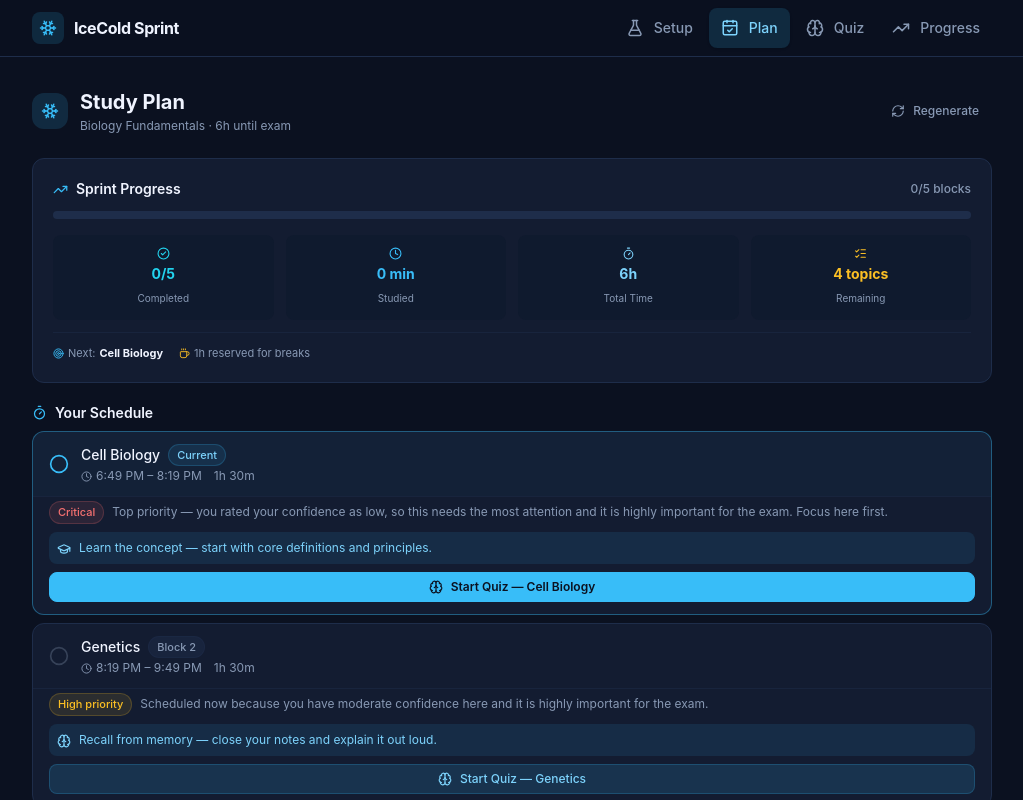
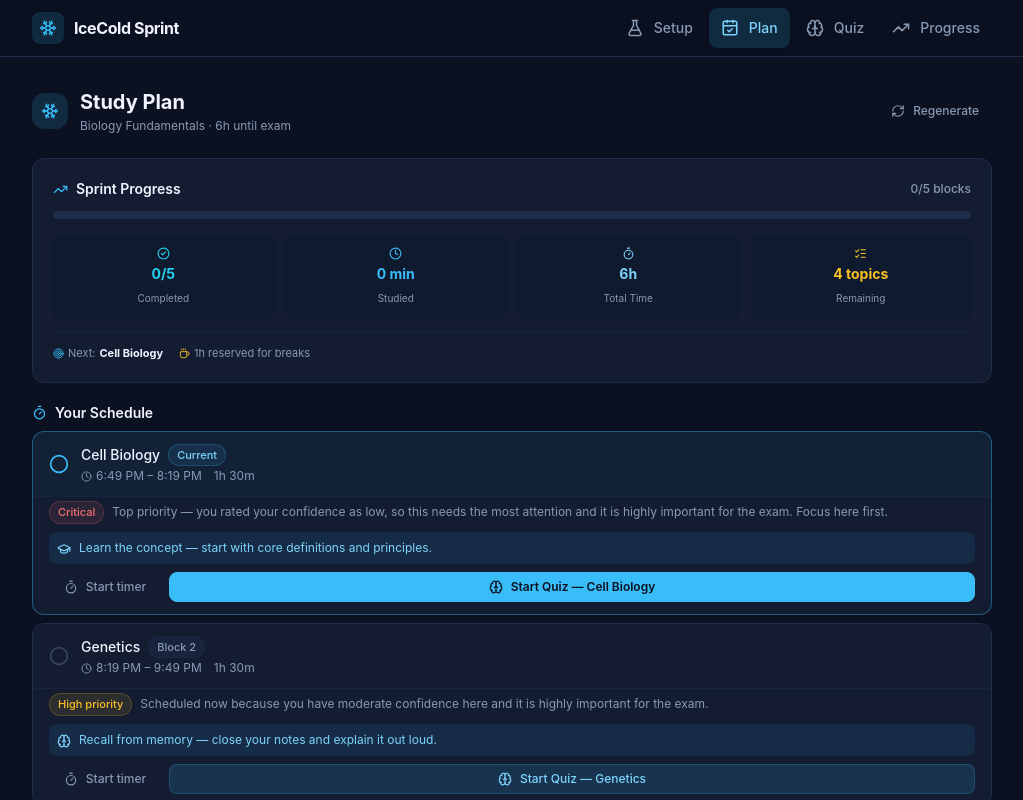
Before and after one commit to icecold009/lablab-hackathon-study-app, a React (Vite) app: page / in a window 1280 px wide. Both pictures are taken after a click on the button "Try Sample Sprint". Shown: the top 800 px of the page, without its empty margins (128-1151 px from the left). Built offline with nearby package versions, Linux system fonts and the light colour scheme.

Commit message:
feat: add resilient study timers and storage states

```diff
--- a/src/components/Layout.tsx
+++ b/src/components/Layout.tsx
@@ -1,3 +1,4 @@
+import { useEffect, useState } from 'react';
 import { NavLink, Outlet } from 'react-router-dom';
 import { FlaskConical, CalendarCheck, Brain, TrendingUp, Snowflake } from 'lucide-react';
 
@@ -14,7 +15,7 @@ function NavLinkItem({ to, label, icon: Icon }: { to: string; label: string; ico
       to={to}
       end={to === '/'}
       className={({ isActive }) =>
-        `flex items-center gap-2.5 rounded-lg px-3 py-2.5 text-sm font-medium transition-all duration-150 ${
+        `flex items-center gap-2.5 rounded-lg px-3 py-2.5 text-sm font-medium transition-[color,background-color,border-color,box-shadow,transform] duration-150 ${
           isActive
             ? 'bg-primary/15 text-primary-light shadow-sm'
             : 'text-muted hover:bg-hover hover:text-foreground'
@@ -28,6 +29,14 @@ function NavLinkItem({ to, label, icon: Icon }: { to: string; label: string; ico
 }
 
 export default function Layout() {
+  const [storageError, setStorageError] = useState(false);
+
+  useEffect(() => {
+    const handleStorageError = () => setStorageError(true);
+    window.addEventListener('icecold:storage-error', handleStorageError);
+    return () => window.removeEventListener('icecold:storage-error', handleStorageError);
+  }, []);
+
   return (
     <div className="flex min-h-screen bg-bg">
       {/* Top Navigation Bar */}
@@ -52,6 +61,12 @@ export default function Layout() {
       {/* Main Content Area */}
       <main className="flex-1 pt-14 pb-20 md:pb-8">
         <div className="max-w-5xl mx-auto px-4 sm:px-6 lg:px-8 py-5 md:py-8">
+          {storageError && (
+            <div role="status" aria-live="polite" className="mb-4 flex flex-wrap items-center justify-between gap-3 rounded-xl border border-warning/30 bg-warning/10 px-4 py-3 text-xs text-warning">
+              <span><strong>Browser storage is unavailable.</strong> Progress may not survive a refresh.</span>
+              <button type="button" className="font-semibold underline underline-offset-2" onClick={() => setStorageError(false)}>Dismiss</button>
+            </div>
+          )}
           <Outlet />
         </div>
       </main>
@@ -65,7 +80,7 @@ export default function Layout() {
               to={to}
               end={to === '/'}
               className={({ isActive }) =>
-                `flex flex-col items-center gap-0.5 px-3 py-1.5 rounded-md text-[10px] font-medium transition-all duration-150 min-w-0 ${
+                `flex flex-col items-center gap-0.5 px-3 py-1.5 rounded-md text-[10px] font-medium transition-[color,background-color,border-color,box-shadow,transform] duration-150 min-w-0 ${
                   isActive
                     ? 'text-primary-light'
                     : 'text-muted'
--- a/src/components/ui/Button.tsx
+++ b/src/components/ui/Button.tsx
@@ -43,7 +43,7 @@ export default function Button({
   return (
     <button
       disabled={disabled || loading}
-      className={`inline-flex items-center justify-center gap-2 transition-all duration-150 cursor-pointer active:scale-[0.97] disabled:opacity-40 disabled:cursor-not-allowed focus-visible:outline-2 focus-visible:outline-primary focus-visible:outline-offset-2 ${variantStyles[variant]} ${sizeStyles[size]} ${className}`}
+      className={`inline-flex items-center justify-center gap-2 transition-[transform,background-color,border-color,color,opacity] duration-150 cursor-pointer active:scale-[0.97] disabled:opacity-40 disabled:cursor-not-allowed focus-visible:outline-2 focus-visible:outline-primary focus-visible:outline-offset-2 ${variantStyles[variant]} ${sizeStyles[size]} ${className}`}
       {...props}
     >
       {loading ? (
--- a/src/hooks/useLocalStorage.ts
+++ b/src/hooks/useLocalStorage.ts
@@ -6,6 +6,7 @@ export function useLocalStorage<T>(key: string, initialValue: T): [T, (value: T
       const item = window.localStorage.getItem(key);
       return item ? (JSON.parse(item) as T) : initialValue;
     } catch {
+      window.dispatchEvent(new CustomEvent('icecold:storage-error', { detail: { key } }));
       return initialValue;
     }
   });
@@ -17,7 +18,7 @@ export function useLocalStorage<T>(key: string, initialValue: T): [T, (value: T
         try {
           window.localStorage.setItem(key, JSON.stringify(nextValue));
         } catch {
-          // quota exceeded or other storage error — silently fail
+          window.dispatchEvent(new CustomEvent('icecold:storage-error', { detail: { key } }));
         }
         return nextValue;
       });
--- a/src/index.css
+++ b/src/index.css
@@ -78,3 +78,19 @@ body {
   animation: shimmer 1.5s ease-in-out infinite;
   border-radius: 0.5rem;
 }
+
+@media (prefers-reduced-motion: reduce) {
+  .animate-fade-in,
+  .animate-slide-up,
+  .animate-slide-scale,
+  .animate-shimmer {
+    animation: none;
+  }
+
+  *,
+  *::before,
+  *::after {
+    scroll-behavior: auto !important;
+    transition-duration: 0.01ms !important;
+  }
+}
--- a/src/pages/StudyPlan.tsx
+++ b/src/pages/StudyPlan.tsx
@@ -6,7 +6,7 @@ import {
   Coffee, GraduationCap, PenTool, ArrowRight,
   TrendingUp, ListChecks,
 } from 'lucide-react';
-import type { QuizResult, SprintSetup, StudyPlan, TimeBlock } from '../types';
+import type { QuizResult, SprintSetup, StudyPlan, TimeBlock, TimerState } from '../types';
 import { useLocalStorage } from '../hooks/useLocalStorage';
 import { generatePlan, formatTime, formatDuration, getPlanSummary } from '../utils/planGenerator';
 import Button from '../components/ui/Button';
@@ -43,7 +43,21 @@ export default function StudyPlanPage() {
   const [setup] = useLocalStorage<SprintSetup | null>('icecold-setup', null);
   const [plan, setPlan] = useLocalStorage<StudyPlan | null>('icecold-plan', null);
   const [, setQuizResults] = useLocalStorage<QuizResult[]>('icecold-quiz-results', []);
+  const [timer, setTimer] = useLocalStorage<TimerState | null>('icecold-active-timer', null);
   const [showRegenerate, setShowRegenerate] = useState(false);
+
+  useEffect(() => {
+    if (!timer?.running) return;
+    const interval = window.setInterval(() => {
+      setTimer((current) => {
+        if (!current?.running) return current;
+        const elapsed = Math.max(1, Math.floor((Date.now() - current.updatedAt) / 1000));
+        const remainingSeconds = Math.max(0, current.remainingSeconds - elapsed);
+        return { ...current, remainingSeconds, running: remainingSeconds > 0, updatedAt: Date.now() };
+      });
+    }, 1000);
+    return () => window.clearInterval(interval);
+  }, [setTimer, timer?.running]);
 
   // Auto-generate plan when setup is ready but no plan exists yet
   useEffect(() => {
@@ -74,11 +88,24 @@ export default function StudyPlanPage() {
   };
 
   const handleStartQuiz = (block: TimeBlock) => {
+    try {
       localStorage.setItem('icecold-quiz-topic', JSON.stringify({
         topicId: block.topicId,
         topicName: block.topicName,
       }));
+    } catch {
+      window.dispatchEvent(new CustomEvent('icecold:storage-error', { detail: { key: 'icecold-quiz-topic' } }));
+      return;
+    }
     navigate('/quiz');
+  };
+
+  const toggleTimer = (block: TimeBlock) => {
+    if (timer?.blockId === block.id) {
+      setTimer({ ...timer, running: !timer.running, updatedAt: Date.now() });
+      return;
+    }
+    setTimer({ blockId: block.id, remainingSeconds: Math.max(60, Math.round(block.duration * 3600)), running: true, updatedAt: Date.now() });
   };
 
   const handleRegenerate = () => {
@@ -86,7 +113,12 @@ export default function StudyPlanPage() {
     const generated = generatePlan(setup);
     setPlan(generated);
     setQuizResults([]);
+    setTimer(null);
+    try {
       localStorage.removeItem('icecold-quiz-topic');
+    } catch {
+      window.dispatchEvent(new CustomEvent('icecold:storage-error', { detail: { key: 'icecold-quiz-topic' } }));
+    }
     setShowRegenerate(false);
   };
 
@@ -220,6 +252,8 @@ export default function StudyPlanPage() {
               index={index}
               onToggle={() => toggleBlock(block.id)}
               onStartQuiz={() => handleStartQuiz(block)}
+              timer={timer?.blockId === block.id ? timer : null}
+              onToggleTimer={() => toggleTimer(block)}
             />
           );
         })}
@@ -241,12 +275,16 @@ function TimeBlockCard({
   index,
   onToggle,
   onStartQuiz,
+  timer,
+  onToggleTimer,
 }: {
   block: TimeBlock;
   blockState: BlockState;
   index: number;
   onToggle: () => void;
   onStartQuiz: () => void;
+  timer: TimerState | null;
+  onToggleTimer: () => void;
 }) {
   const isDone = blockState === 'done';
   const isCurrent = blockState === 'current';
@@ -324,11 +362,15 @@ function TimeBlockCard({
         </div>
 
         {!isReview && (
+          <div className="flex flex-wrap gap-2">
+            <Button onClick={(e) => { e.stopPropagation(); onToggleTimer(); }} variant={timer?.running ? 'danger' : 'ghost'} size="sm" className="min-w-28" icon={<Timer size={14} />}>
+              {timer?.remainingSeconds === 0 ? 'Time complete' : timer?.running ? 'Pause timer' : timer ? 'Resume timer' : 'Start timer'}
+            </Button>
             <Button
               onClick={(e) => { e.stopPropagation(); onStartQuiz(); }}
               variant={isCurrent ? 'primary' : 'secondary'}
               size="sm"
-            className="w-full"
+              className="flex-1"
               icon={<Brain size={14} />}
             >
               {isCovered
@@ -337,6 +379,7 @@ function TimeBlockCard({
                 ? `Score: ${block.quizScore}% · Retake Quiz`
                 : `Start Quiz — ${block.topicName}`}
             </Button>
+          </div>
         )}
       </div>
     </div>
```
Also changed, not shown: src/types.ts (+7 -0 lines). Lines whose indentation alone changed are shown as unchanged.
